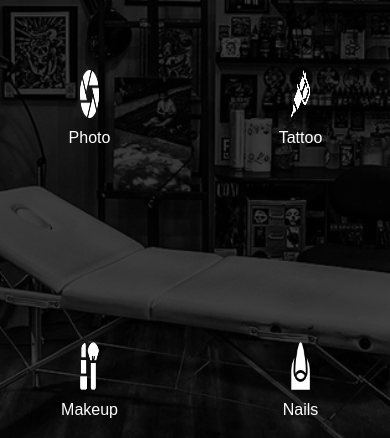
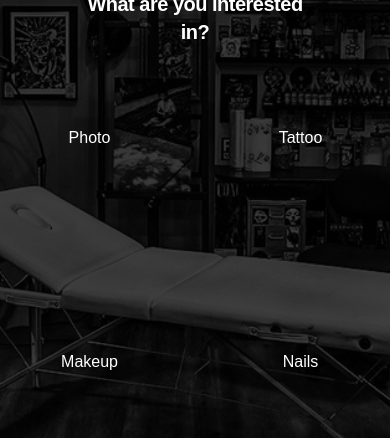
Before and after one commit to pagkaleche/Grapes-frontend, a Next.js app: page / in a window 390 px wide. Shown: the part 240-678 px from the top of the page. Built offline with nearby package versions, Linux system fonts and the light colour scheme; no server answers.

Commit message:
hidding icon on mobile

```diff
--- a/src/components/Hero.js
+++ b/src/components/Hero.js
@@ -52,7 +52,7 @@ export function Hero() {
                   <img
                     src="/images/photo.png"
                     alt="Icon 1"
-                    className="h-12 w-12"
+                    className="h-12 w-12 hidden sm:block"
                   />
                   <span className="mt-2">Photo</span>
                 </a>
@@ -63,7 +63,7 @@ export function Hero() {
                   <img
                     src="/images/tattoo.png"
                     alt="Icon 2"
-                    className="h-12 w-12"
+                    className="h-12 w-12 hidden sm:block"
                   />
                   <span className="mt-2">Tattoo</span>
                 </a>
@@ -74,7 +74,7 @@ export function Hero() {
                   <img
                     src="/images/makeup.png"
                     alt="Icon 3"
-                    className="h-12 w-12"
+                    className="h-12 w-12 hidden sm:block"
                   />
                   <span className="mt-2">Makeup</span>
                 </a>
@@ -85,22 +85,11 @@ export function Hero() {
                   <img
                     src="/images/nail.png"
                     alt="Icon 4"
-                    className="h-12 w-12"
+                    className="h-12 w-12 hidden sm:block"
                   />
                   <span className="mt-2">Nails</span>
                 </a>
               </div>
-              {/* appointment and rent */}
-              {/* <div className="mt-24 lg:hidden pt-15 flex flex-row justify-space-between">
-                <div className="flex flex-1 items-center justify-center">
-                  <button
-                    type="button"
-                    className="p-1 text-white-700 hover:text-gray-500 border-2 border-white "
-                  >
-                    Appointment
-                  </button>
-                </div>
-              </div> */}
             </div>
           </div>
         </div>
```
